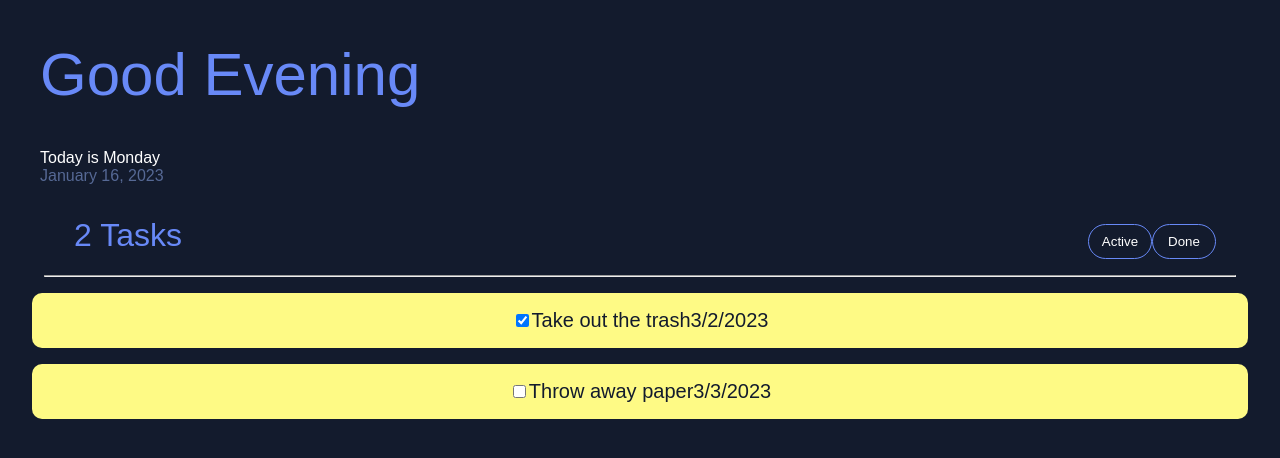
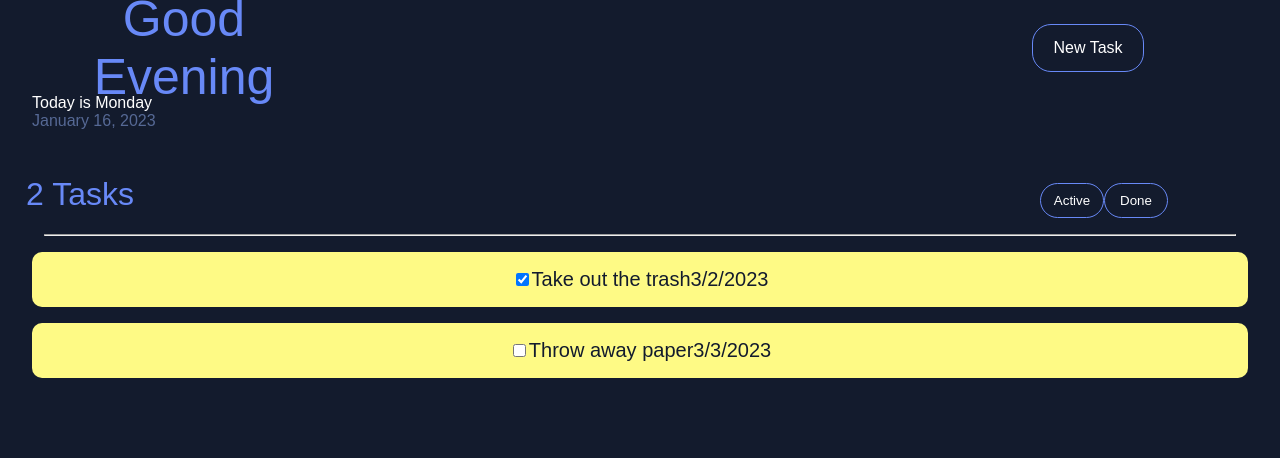
Before and after one commit to dilekbaykara/to-do-list, a React (Create React App) app: page / in a window 1280 px wide. Shown: the top 458 px of the page. Built offline with nearby package versions, Linux system fonts and the light colour scheme; a web font is replaced by a local one.

Commit message:
styled positioning of date conatiner to greeting container grid

```diff
--- a/src/App.tsx
+++ b/src/App.tsx
@@ -5,10 +5,7 @@ function Greeting() {
   let timeOfDay;
   const date = new Date();
   const hours = date.getHours();
-  const styles = {
-    fontSize: 60,
 
-  }
 
   if (hours < 12) {
     timeOfDay = 'Morning';
@@ -19,7 +16,7 @@ function Greeting() {
   }
 
   return (
-    <h1 style={styles}> Good {timeOfDay}</h1>
+    <h1>Good {timeOfDay}</h1>
   )
 };
 
@@ -75,13 +72,14 @@ function App(): JSX.Element {
   return (
     <div className="App">
       <div className="greeting-container">
-      <Greeting/>
-      </div>
+      <div className="greeting"><Greeting/></div>
+      <button className="task-button">New Task</button>
       <div className="date-container">
       Today is {new Date().toLocaleString("en-US", { weekday: 'long'})}
       <br/>
       <div className="current-date">
       {new Date().toLocaleString("en-US", { month: "long", day: '2-digit'})}, {new Date().getFullYear()}
+      </div>
       </div>
       </div>
       <div className="task-container">
--- a/src/index.css
+++ b/src/index.css
@@ -11,17 +11,48 @@ body {
 
 
 .greeting-container{
+  margin-top: 1rem;
+  display: grid;
+  grid-template-columns: repeat(5, 1fr);
+  grid-template-rows: repeat(2, 4rem);
+  margin-left: 2rem;
+  align-items: center;
+  margin-right: 1rem;
+}
+
+.greeting{
+  grid-column: 1;
+  grid-row: 1;
+  width: 19rem;
+}
+
+.task-button{
+  font-size: 1rem;
+  grid-column: 5;
+  grid-row: 1;
+  height: 3rem;
+  width: 7rem;
+}
+
+.date-container {
   display: flex;
-  align-content: center;
-  justify-content: flex-start;
-  margin-left: 2.5rem;
+  grid-column: 1;
+  grid-row: 2;
+  flex-direction: column;
+  align-items: flex-start;
 }
+
+.current-date{
+  color:#566995;
+}
+
 
 h1{
   font-family: elza, sans-serif;
   font-weight: 500;
   font-style: normal;
   color:#6889f7;
+  font-size: 50px;
 }
 
 hr{
@@ -31,18 +62,6 @@ hr{
  width: 93%;
 }
 
-.date-container {
-  display: flex;
-  align-items:flex-start;
-  flex-direction: column;
-  padding-left: 2.5rem;
-  padding-right: 2rem;
-  margin: 0;
-}
-
-.current-date{
-  color:#566995;
-}
 
 .task-container {
   display: grid;
@@ -55,11 +74,13 @@ hr{
 .task-counter{
   grid-column: 1;
   grid-row: 1;
+  width: 10rem;
 }
 
 .status-container{
   grid-column: 5;
   grid-row: 1;
+  width: 10rem;
 }
 
 button{
```
